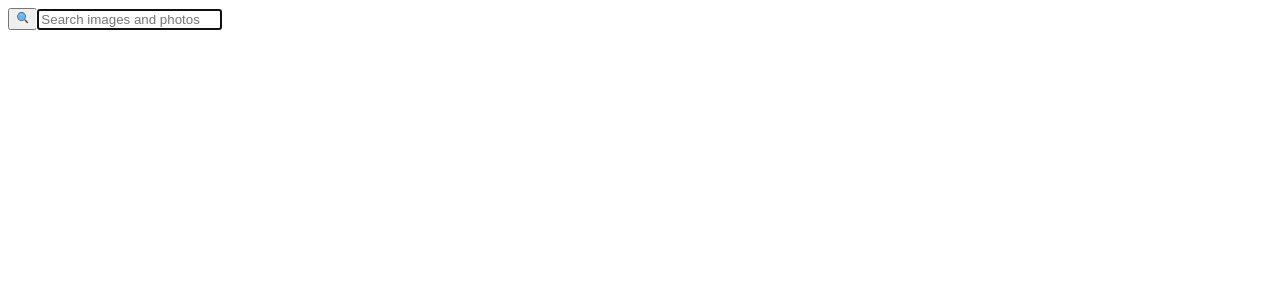
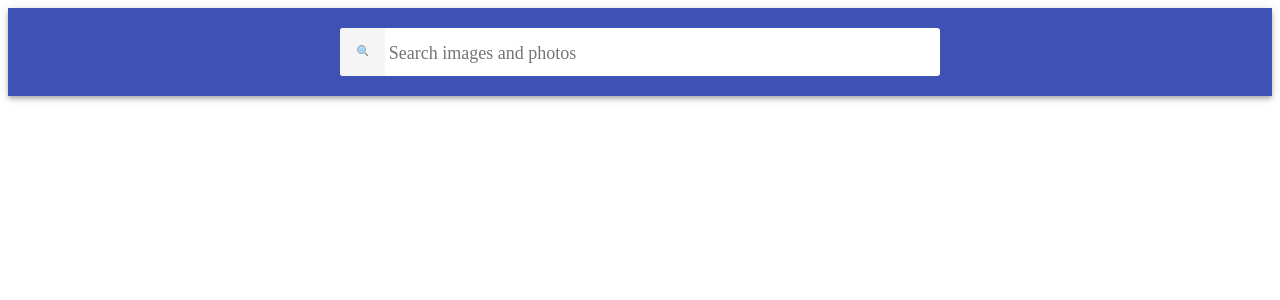
Before and after one commit to W-Novytskyi/goit-react-hw-03-image-finder, a React (Create React App) app: page / in a window 1280 px wide. Shown: the top 300 px of the page. Built offline with nearby package versions, Linux system fonts and the light colour scheme.

Commit message:
додано стилі

```diff
--- /dev/null
+++ b/src/components/Buttton/Button.jsx
@@ -0,0 +1,8 @@
+import React from 'react';
+import { Button } from './Button.styled';
+
+const ButtonLoad = ({ onClick }) => (
+  <Button onClick={onClick}>Load more</Button>
+);
+
+export default ButtonLoad;
--- /dev/null
+++ b/src/components/Buttton/Button.styled.jsx
@@ -0,0 +1,26 @@
+import styled from '@emotion/styled';
+
+export const Button = styled.button`
+  padding: 8px 16px;
+  border-radius: 2px;
+  background-color: #3f51b5;
+  transition: all 250ms cubic-bezier(0.4, 0, 0.2, 1);
+  text-align: center;
+  display: inline-block;
+  color: #fff;
+  border: 0;
+  text-decoration: none;
+  cursor: pointer;
+  font-family: inherit;
+  font-size: 18px;
+  line-height: 24px;
+  font-style: normal;
+  font-weight: 500;
+  min-width: 180px;
+  box-shadow: 0px 3px 1px -2px rgba(0, 0, 0, 0.2),
+    0px 2px 2px 0px rgba(0, 0, 0, 0.14), 0px 1px 5px 0px rgba(0, 0, 0, 0.12);
+
+  &:hover {
+    background-color: #0693f7;
+  }
+`;
--- a/src/components/ImageGalleryItem/ImageGalleryItem.jsx
+++ b/src/components/ImageGalleryItem/ImageGalleryItem.jsx
@@ -1,7 +1,9 @@
 import React, { Component } from 'react';
+import ButtonLoad from 'components/Buttton/Button';
 import Modal from 'components/Modal/Modal';
 import { ThreeDots } from 'react-loader-spinner';
 import { toast } from 'react-toastify';
+import { GalleryItem, Image } from './ImageGalleryItem.styled';
 
 const API_KEY = '34344088-cfac681c64979560ee45228c3';
 
@@ -69,18 +71,18 @@ class ImageGalleryItem extends Component {
       <>
         {loading && (
           <div className="spinner">
-            <ThreeDots type="Oval" color="#00BFFF" height={80} width={80} />
+            <ThreeDots type="Oval" color="#3f51b5" height={80} width={80} />
           </div>
         )}
         {galleryList &&
           galleryList.map(({ id, webformatURL, largeImageURL, tags }) => (
-            <li key={id} className="gallery-item">
-              <img
+            <GalleryItem key={id}>
+              <Image
                 src={webformatURL}
                 alt={tags}
                 onClick={() => this.toggleModal(largeImageURL)}
               />
-            </li>
+            </GalleryItem>
           ))}
         <>
           {showModal && (
@@ -89,13 +91,7 @@ class ImageGalleryItem extends Component {
             </Modal>
           )}
         </>
-        <>
-          {galleryList.length > 0 && (
-            <button className="load-more-button" onClick={this.loadMore}>
-              Load more
-            </button>
-          )}
-        </>
+        <>{galleryList.length > 0 && <ButtonLoad onClick={this.loadMore} />}</>
       </>
     );
   }
--- /dev/null
+++ b/src/components/ImageGalleryItem/ImageGalleryItem.styled.jsx
@@ -0,0 +1,19 @@
+import styled from '@emotion/styled';
+
+export const GalleryItem = styled.li`
+  border-radius: 2px;
+  box-shadow: 0px 1px 3px 0px rgba(0, 0, 0, 0.2),
+    0px 1px 1px 0px rgba(0, 0, 0, 0.14), 0px 2px 1px -1px rgba(0, 0, 0, 0.12);
+`;
+
+export const Image = styled.img`
+    width: 100%;
+    height: 260px;
+    object-fit: cover;
+    transition: transform 250ms cubic-bezier(0.4, 0, 0.2, 1);
+
+
+  &:hover
+    transform: scale(1.03);
+    cursor: zoom-in;
+  `;
--- a/src/components/Searchbar/Searchbar.jsx
+++ b/src/components/Searchbar/Searchbar.jsx
@@ -1,6 +1,13 @@
 import React, { Component } from 'react';
 import { FcSearch } from 'react-icons/fc';
 import { toast } from 'react-toastify';
+import {
+  Header,
+  SearchForm,
+  Button,
+  LabelBtn,
+  Input,
+} from './Searchbar.styled';
 
 class Searchbar extends Component {
   state = {
@@ -26,16 +33,14 @@ class Searchbar extends Component {
 
   render() {
     return (
-      <header className="searchbar">
-        <form onSubmit={this.handleSubmit} className="form">
-          <button type="submit" className="button">
-            <span className="button-label">
-              <FcSearch />
-            </span>
-          </button>
+      <Header>
+        <SearchForm onSubmit={this.handleSubmit}>
+          <Button type="submit">
+            <FcSearch />
+            <LabelBtn>Search</LabelBtn>
+          </Button>
 
-          <input
-            className="input"
+          <Input
             type="text"
             autoComplete="off"
             autoFocus
@@ -44,8 +49,8 @@ class Searchbar extends Component {
             value={this.state.searchName}
             onChange={this.handleChange}
           />
-        </form>
-      </header>
+        </SearchForm>
+      </Header>
     );
   }
 }
--- /dev/null
+++ b/src/components/Searchbar/Searchbar.styled.jsx
@@ -0,0 +1,73 @@
+import styled from '@emotion/styled';
+
+export const Header = styled.header`
+  top: 0;
+  left: 0;
+  position: sticky;
+  z-index: 1100;
+  display: flex;
+  justify-content: center;
+  align-items: center;
+  min-height: 64px;
+  padding-right: 24px;
+  padding-left: 24px;
+  padding-top: 12px;
+  padding-bottom: 12px;
+  color: #fff;
+  background-color: #3f51b5;
+  box-shadow: 0px 2px 4px -1px rgba(0, 0, 0, 0.2),
+    0px 4px 5px 0px rgba(0, 0, 0, 0.14), 0px 1px 10px 0px rgba(0, 0, 0, 0.12);
+`;
+
+export const SearchForm = styled.form`
+  display: flex;
+  align-items: center;
+  width: 100%;
+  max-width: 600px;
+  background-color: #fff;
+  border-radius: 3px;
+  overflow: hidden;
+`;
+
+export const Button = styled.button`
+  display: inline-block;
+  width: 48px;
+  height: 48px;
+  border: 0;
+  opacity: 0.6;
+  transition: opacity 250ms cubic-bezier(0.4, 0, 0.2, 1);
+  cursor: pointer;
+  outline: none;
+
+  &:hover {
+    opacity: 1;
+  }
+`;
+
+export const LabelBtn = styled.span`
+  position: absolute;
+  width: 1px;
+  height: 1px;
+  padding: 0;
+  overflow: hidden;
+  clip: rect(0, 0, 0, 0);
+  white-space: nowrap;
+  clip-path: inset(50%);
+  border: 0;
+`;
+
+export const Input = styled.input`
+  display: inline-block;
+  width: 100%;
+  font: inherit;
+  font-size: 20px;
+  border: none;
+  outline: none;
+  padding-left: 4px;
+  padding-right: 4px;
+
+  &::placeholder {
+    font: inherit;
+    font-size: 18px;
+  }
+`;
```
